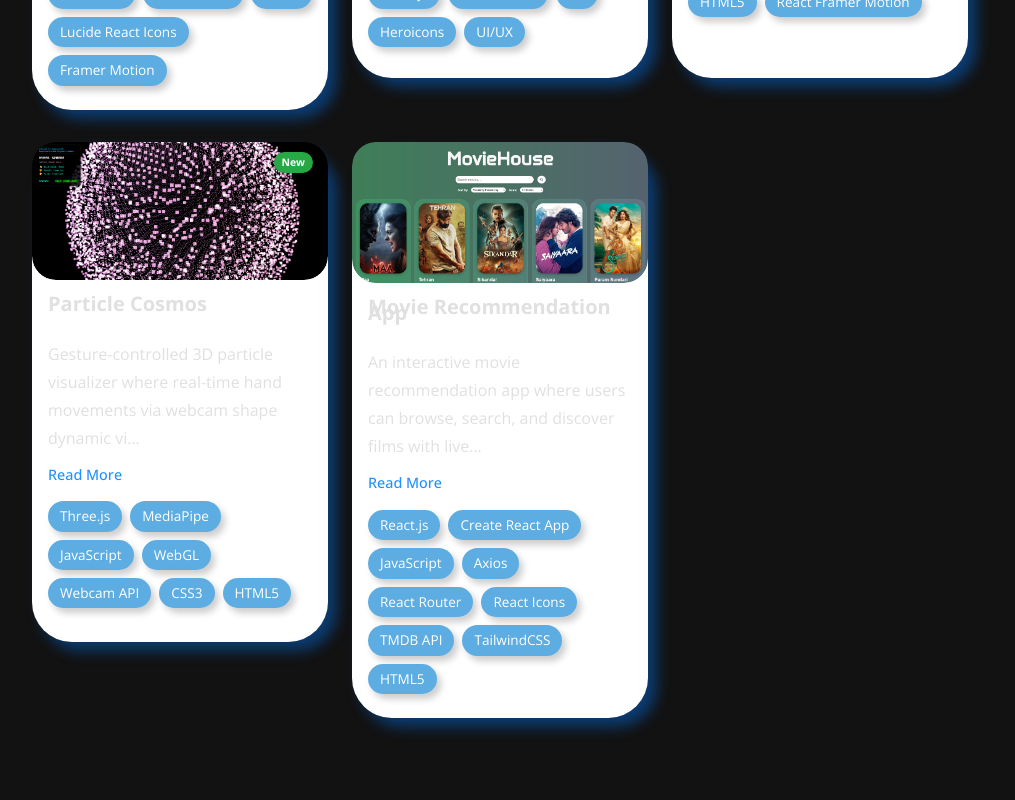
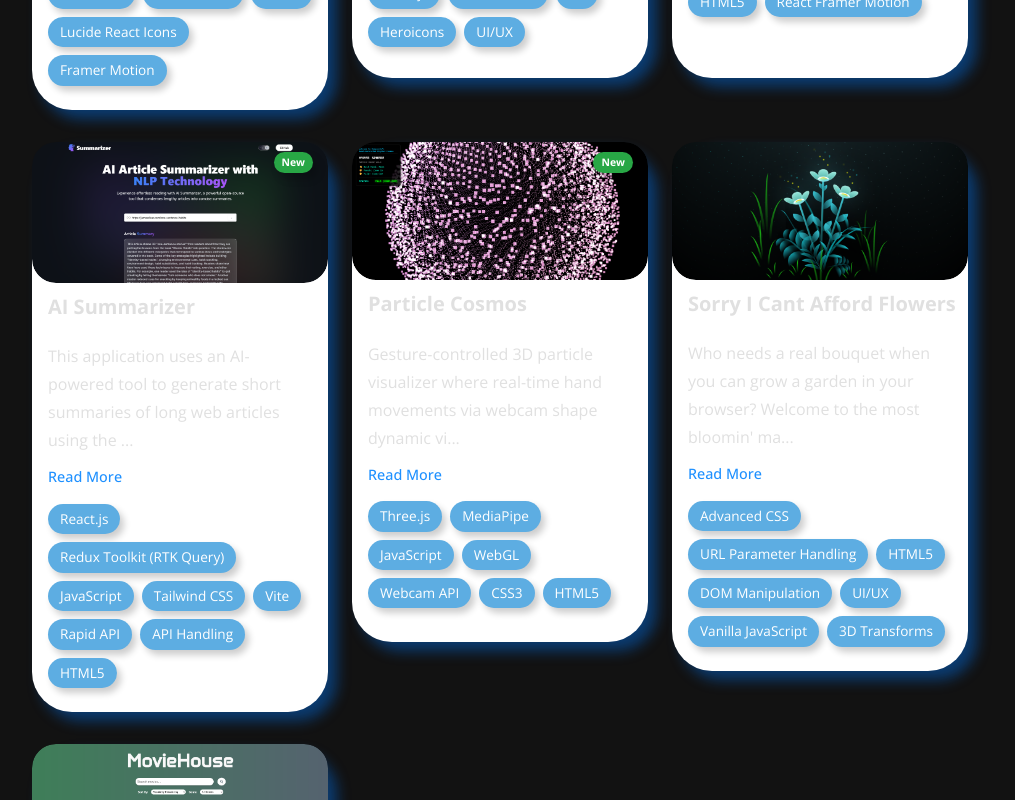
Before and after one commit to deepanshu1420/PersonalPortfolio-React, a React (Create React App) app: page /react-1/projects in a window 1280 px wide. Shown: the part 1760-2560 px from the top of the page, without its empty margins (140-1155 px from the left). Before the commit the page ends 2510 px from the top, so only its background shows below. Built offline with nearby package versions, Linux system fonts and the light colour scheme.

Commit message:
Code Changes Updated & Screenshots Added!

```diff
--- a/src/website/Home.jsx
+++ b/src/website/Home.jsx
@@ -64,7 +64,7 @@ const Home = () => {
                             </h1>
                             {/* replaced static line with typed span — same place as before */}
                             <h4 className="fw-bolder mt-4">I am a <span id="typed-js" className="typed">Software Developer</span></h4>
-                            <p className="sm-text fw-light desc my-3">I am a software developer focused on crafting scalable, high-performance applications. With expertise in software design and AI prompt engineering for LLMs like ChatGPT and Gemini, I build intelligent, interactive solutions that merge automation with real-world usability.</p>
+                            <p className="sm-text fw-light desc my-3">I am a software developer focused on crafting scalable, high-performance applications. With expertise in software design and AI prompt engineering for LLMs like ChatGPT and Gemini, I build intelligent, interactive solutions using Cursor (an AI-assisted IDE) to merge automation with real-world usability.</p>
 
                             {/* ✅ Added mt-4 for extra spacing */}
                             <div className="btns d-flex gap-5 mb-5 mt-4">
--- a/src/website/ProjectData.js
+++ b/src/website/ProjectData.js
@@ -9,6 +9,8 @@ import MovieRecommendationImg from "./ProjectImages/MovieRecommendation.png";
 import jwtAuthenticationImg from "./ProjectImages/jwtAuthentication.png";
 import sjtravelsnextImg from "./ProjectImages/sjTravelsNextJS.png";
 import ParticleCosmosImg from "./ProjectImages/ParticleCosmos.png";
+import SorryICantAffordFlowers from "./ProjectImages/flower.png";
+import AISummarizer from "./ProjectImages/AISummarizer.png";
 
 const ProjectData = [
   {
@@ -100,6 +102,16 @@ const ProjectData = [
   },
   {
     id: 10,
+    title: "AI Summarizer",
+    desc: "This application uses an AI-powered tool to generate short summaries of long web articles using the RapidAPI Article Extractor and Summarizer with NLP models. It also supports light and dark mode for a better user experience.",
+    image: AISummarizer,
+    github: "https://github.com/deepanshu1420/AI-Summarizer.git",
+    live: "https://aisummarizer-online.netlify.app/",
+    skills: ["React.js", "Redux Toolkit (RTK Query)", "JavaScript", "Tailwind CSS", "Vite", "Rapid API", "API Handling", "HTML5"],
+    isNew: true
+  },
+  {
+    id: 11,
     title: "Particle Cosmos",
     desc: "Gesture-controlled 3D particle visualizer where real-time hand movements via webcam shape dynamic visuals using Three.js and MediaPipe.",
     image: ParticleCosmosImg,
@@ -109,7 +121,17 @@ const ProjectData = [
     isNew: true
   },
   {
-    id: 11,
+    id: 12,
+    title: "Sorry I Cant Afford Flowers",
+    desc: "Who needs a real bouquet when you can grow a garden in your browser? Welcome to the most bloomin' marvelous repository on the web.",
+    image: SorryICantAffordFlowers,
+    github: "https://github.com/deepanshu1420/Sorry-I-Can-t-Afford-Flowers.git",
+    live: "https://justyouandmee.netlify.app/",
+    skills: ["Advanced CSS", "URL Parameter Handling", "HTML5", "DOM Manipulation", "UI/UX", "Vanilla JavaScript", "3D Transforms"],
+    isNew: false
+  },
+  {
+    id: 13,
     title: "Movie Recommendation App",
     desc: "An interactive movie recommendation app where users can browse, search, and discover films with live updates, selectable posters, IMDb ratings, detailed views, and a responsive, engaging interface.",
     image: MovieRecommendationImg,
```
Also changed, not shown: src/website/ProjectImages/AISummarizer.png (added), src/website/ProjectImages/flower.png (added).
